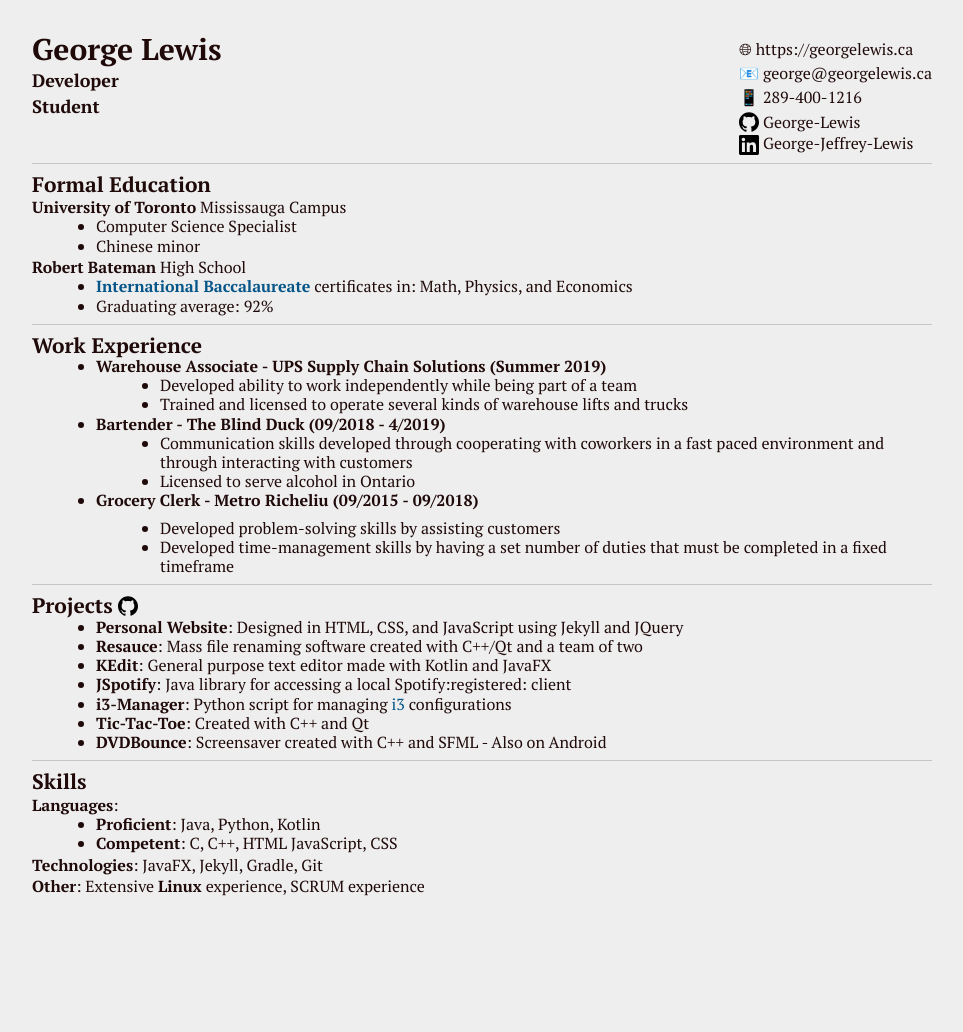
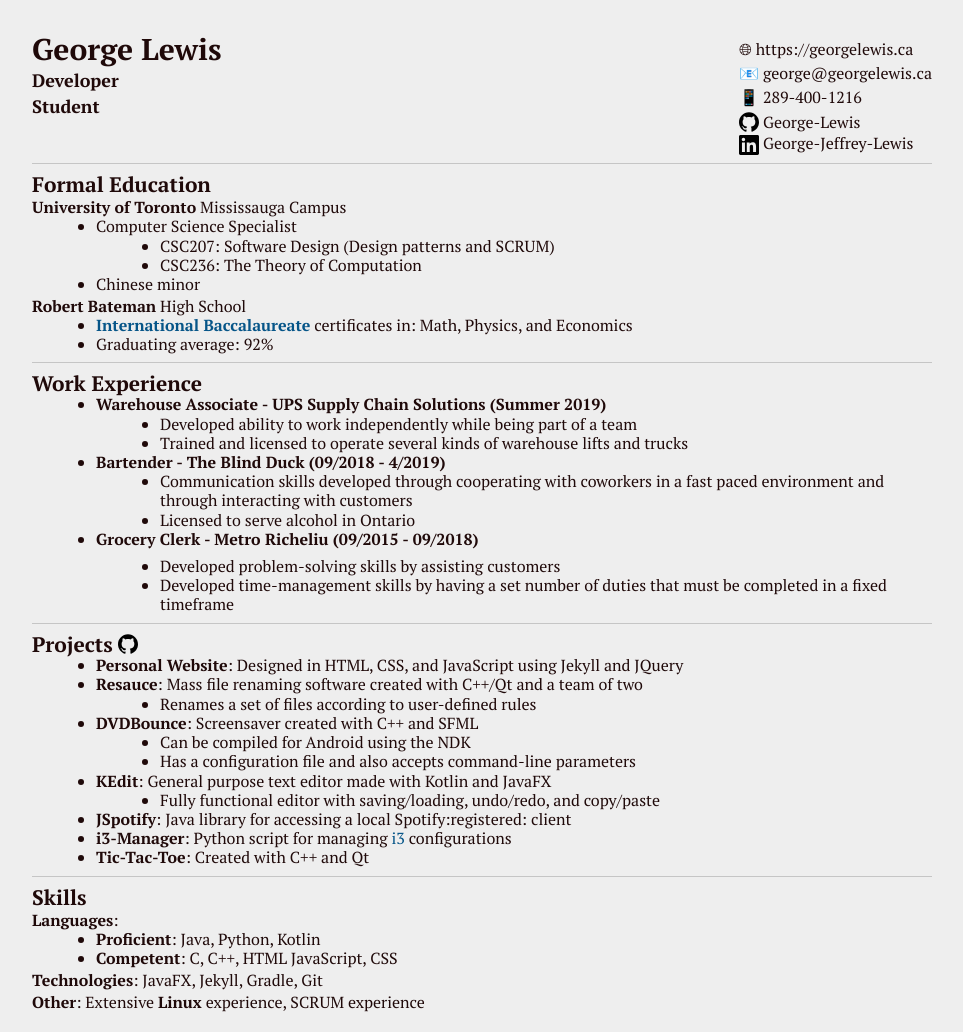
Before and after one commit to George-lewis/george-lewis.github.io, a Jekyll site: the page built from __pages/resume.markdown, in a window 1280 px wide. Shown: the whole page, without its empty margins (158-1121 px from the left). Built offline with Jekyll 4.4.1, drawn with Linux system fonts in a browser that asks for light colours; before the commit the page ends 917 px from its top, so only the background shows below that.

Commit message:
Update resume

```diff
--- a/__pages/resume.markdown
+++ b/__pages/resume.markdown
@@ -12,6 +12,8 @@
 **University of Toronto** Mississauga Campus
 
 - Computer Science Specialist
+  - CSC207: Software Design (Design patterns and SCRUM)
+  - CSC236: The Theory of Computation
 - Chinese minor
 
 **Robert Bateman** High School
@@ -44,11 +46,16 @@
 
 - **Personal Website**: Designed in HTML, CSS, and JavaScript using Jekyll and JQuery
 - **Resauce**: Mass file renaming software created with C++/Qt and a team of two
+  - Renames a set of files according to user-defined rules
+- **DVDBounce**: Screensaver created with C++ and SFML
+  - Can be compiled for Android using the NDK
+  - Has a configuration file and also accepts command-line parameters
 - **KEdit**: General purpose text editor made with Kotlin and JavaFX
+  - Fully functional editor with saving/loading, undo/redo, and copy/paste
 - **JSpotify**: Java library for accessing a local Spotify:registered: client
 - **i3-Manager**: Python script for managing [i3](https://i3wm.org/) configurations
 - **Tic-Tac-Toe**: Created with C++ and Qt
-- **DVDBounce**: Screensaver created with C++ and SFML - Also on Android
+
 
 ---
 
```
